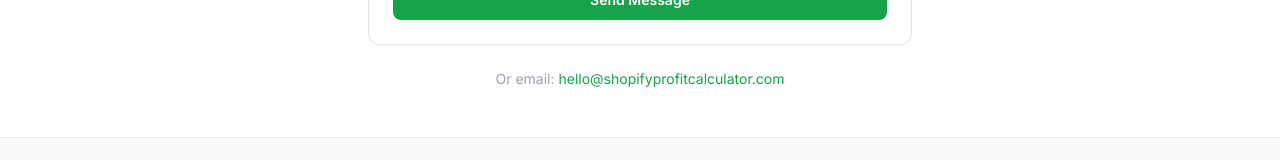
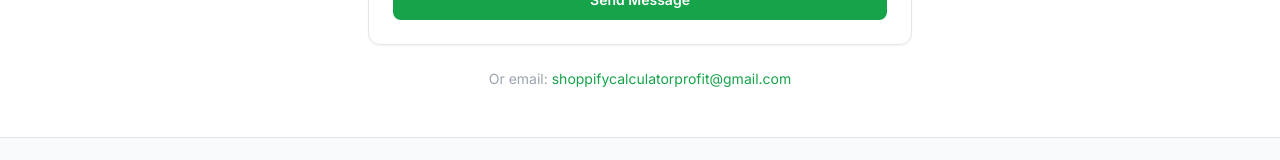
Before and after one commit to Willer1986/shopify-profit-calc, a Next.js app in the folder shopify-profit-calculator/: page /contact in a window 1280 px wide. Shown: the part 576-736 px from the top of the page. Built offline with nearby package versions, Linux system fonts and the light colour scheme; no server answers.

Commit message:
Update contact email address in page.tsx

```diff
--- a/shopify-profit-calculator/src/app/contact/page.tsx
+++ b/shopify-profit-calculator/src/app/contact/page.tsx
@@ -17,7 +17,7 @@ export default function ContactPage() {
         Or email:{' '}
         <a href="mailto:shoppifycalculatorprofit@gmail.com"
           className="text-brand-600 hover:underline">
-          hello@shopifyprofitcalculator.com
+          shoppifycalculatorprofit@gmail.com
         </a>
       </p>
     </div>
```
